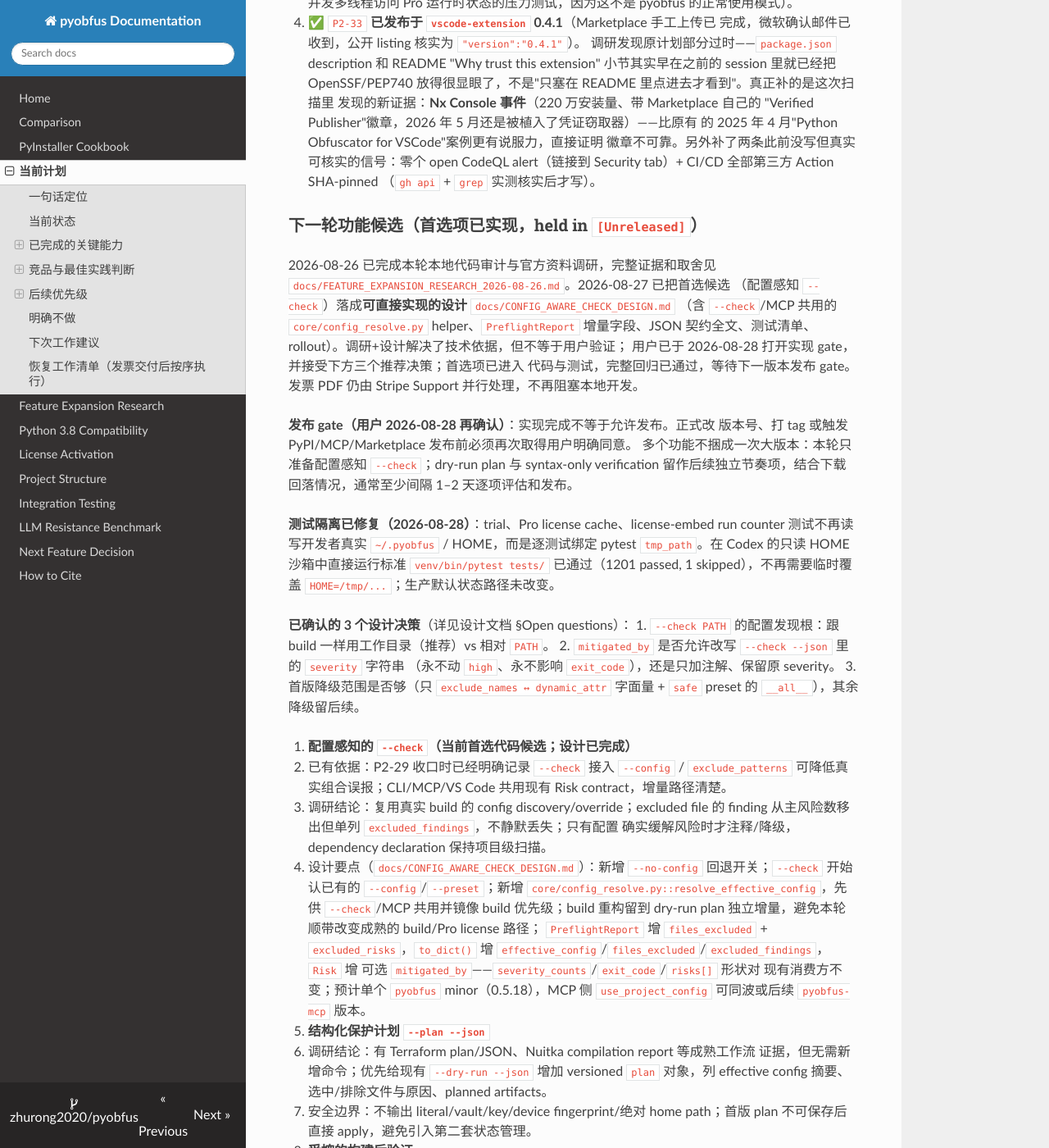
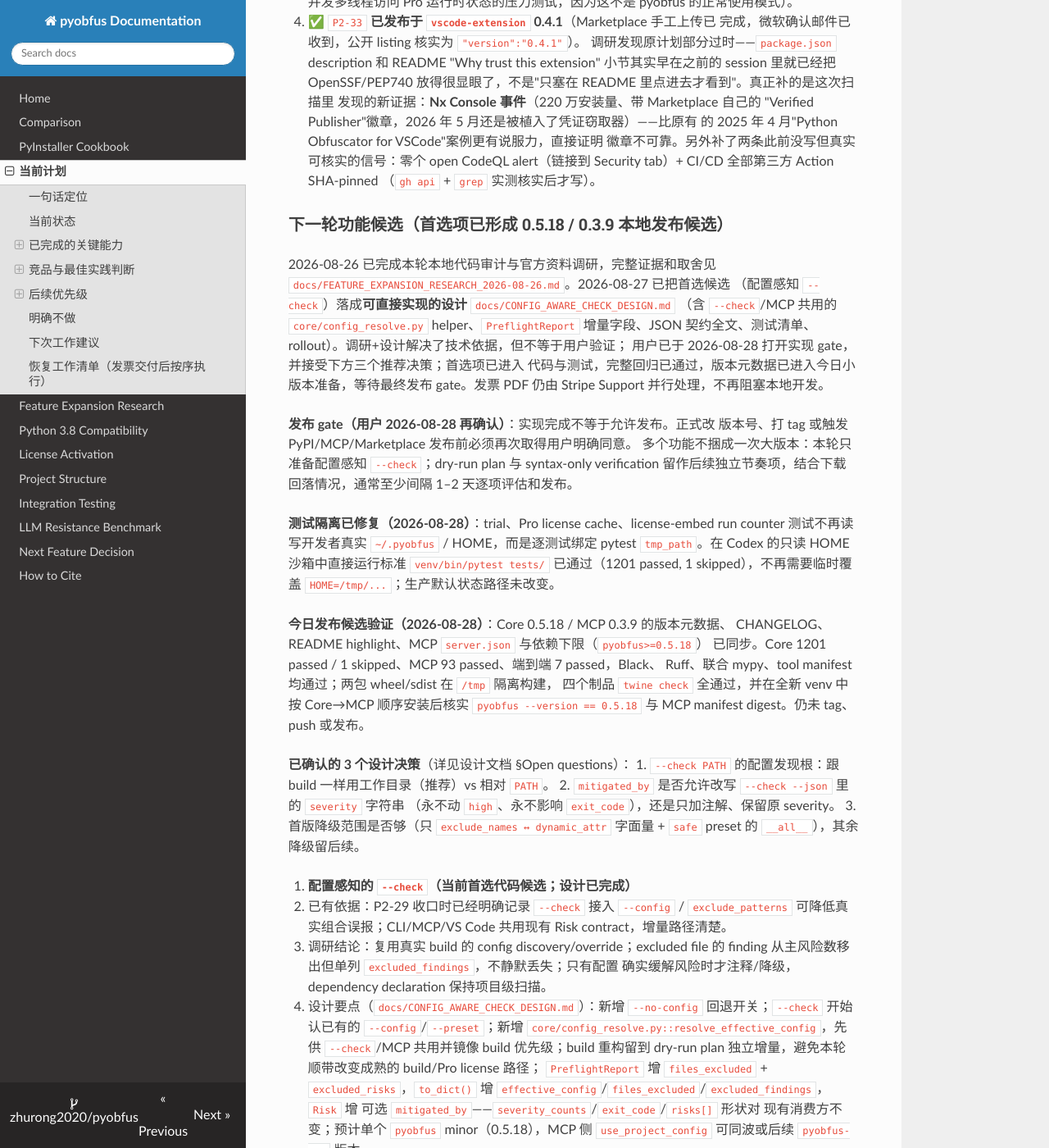
Before and after one commit to zhurong2020/pyobfus, an MkDocs documentation site: the page built from docs/CURRENT_PLAN_ZH.md, in a window 1280 px wide and 1400 px high, scrolled down 9976 px. Shown: the whole window at 82% size. Built offline with MkDocs 1.6.1, drawn with Linux system fonts in a browser that asks for light colours; nearby versions of some CDN libraries; some of the changed text lies outside the part shown.

Commit message:
docs: record 2026-08-28 release candidate

```diff
--- a/docs/CURRENT_PLAN_ZH.md
+++ b/docs/CURRENT_PLAN_ZH.md
@@ -1,13 +1,14 @@
 # pyobfus 当前计划
 
 更新时间：2026-08-28（`pyobfus` 0.5.17 / `pyobfus-mcp` 0.3.8 已发布；
-`vscode-extension` 最新仍为 0.4.1；Pro 客户开票为当前唯一前台任务。既有付款
+0.5.18 / 0.3.9 今日小版本候选正在本地准备，尚未 tag / push / 发布；
+`vscode-extension` 最新仍为 0.4.1。既有付款
 现已成功关联，Dashboard 显示 Paid / US$0.00 remaining，且 Stripe 生成的收据
 正确；但新下载的 invoice PDF 仍错误显示全额应付。已把正确收据与错误发票
 作为附件回复 Stripe Support，请 Billing/Invoicing 技术团队刷新 PDF；不得开
 贷项通知单、退款、解除付款或重新扣款。客户此前已收到澄清邮件，冷启动无需
-再发例行进度更新。拿到正确 paid invoice PDF 并交付后，再按
-`docs/CONFIG_AWARE_CHECK_DESIGN.md` 推进配置感知 `--check` 实现）
+再发例行进度更新。用户已允许本地发布准备，但正式 tag / 发布仍需再次明确
+同意）
 
 这份文档是当前项目状态和后续计划的中文单一入口，面向维护者日常查看。旧的
 `ROADMAP.md` 和 `POST_V0.4_TODO.md` 保留为历史归档和详细来源，但后续日常
@@ -469,7 +470,7 @@
    alert（链接到 Security tab）+ CI/CD 全部第三方 Action SHA-pinned
    （`gh api` + `grep` 实测核实后才写）。
 
-### 下一轮功能候选（首选项已实现，held in `[Unreleased]`）
+### 下一轮功能候选（首选项已形成 0.5.18 / 0.3.9 本地发布候选）
 
 2026-08-26 已完成本轮本地代码审计与官方资料调研，完整证据和取舍见
 `docs/FEATURE_EXPANSION_RESEARCH_2026-08-26.md`。2026-08-27 已把首选候选
@@ -477,7 +478,8 @@
 （含 `--check`/MCP 共用的 `core/config_resolve.py` helper、`PreflightReport` 增量字段、JSON
 契约全文、测试清单、rollout）。调研+设计解决了技术依据，但不等于用户验证；
 用户已于 2026-08-28 打开实现 gate，并接受下方三个推荐决策；首选项已进入
-代码与测试，完整回归已通过，等待下一版本发布 gate。发票 PDF 仍由 Stripe Support
+代码与测试，完整回归已通过，版本元数据已进入今日小版本准备，等待最终发布
+gate。发票 PDF 仍由 Stripe Support
 并行处理，不再阻塞本地开发。
 
 **发布 gate（用户 2026-08-28 再确认）**：实现完成不等于允许发布。正式改
@@ -491,6 +493,13 @@
 pytest `tmp_path`。在 Codex 的只读 HOME 沙箱中直接运行标准
 `venv/bin/pytest tests/` 已通过（1201 passed, 1 skipped），不再需要临时覆盖
 `HOME=/tmp/...`；生产默认状态路径未改变。
+
+**今日发布候选验证（2026-08-28）**：Core 0.5.18 / MCP 0.3.9 的版本元数据、
+CHANGELOG、README highlight、MCP `server.json` 与依赖下限（`pyobfus>=0.5.18`）
+已同步。Core 1201 passed / 1 skipped、MCP 93 passed、端到端 7 passed，Black、
+Ruff、联合 mypy、tool manifest 均通过；两包 wheel/sdist 在 `/tmp` 隔离构建，
+四个制品 `twine check` 全通过，并在全新 venv 中按 Core→MCP 顺序安装后核实
+`pyobfus --version == 0.5.18` 与 MCP manifest digest。仍未 tag、push 或发布。
 
 **已确认的 3 个设计决策**（详见设计文档 §Open questions）：
 1. `--check PATH` 的配置发现根：跟 build 一样用工作目录（推荐）vs 相对 `PATH`。
@@ -729,9 +738,9 @@
    加 `use_project_config: bool = True`，payload 增 `effective_config`/
    `excluded_findings`；更新 `pyobfus_mcp/CHANGELOG.md` + tool-manifest
    描述；VS Code 无需改。
-5. **发布**：CHANGELOG 写进 `[Unreleased]`，**不打 tag / 不发布**，等用户
-   按“1-2 天间隔”节奏 gate（下个 `pyobfus` 版本预计 0.5.18）。发布前跑
-   `scripts/check_unreleased_changelogs.py`。
+5. **发布**：0.5.18 / MCP 0.3.9 的 CHANGELOG 与版本元数据已进入本地发布
+   候选；**不打 tag / 不发布**，等待用户最终 gate。发布前跑
+   `scripts/check_unreleased_changelogs.py`，并固定先 Core、后 MCP 的顺序。
 6. **候选 2/3**（`--dry-run --json` plan 对象、syntax-only 验证 spike）：
    复用 `config_resolve.py`，不得与候选 1 捆成同一版本；按下载回落和用户
    逐次 gate 决定后续节奏，设计骨架已在
```
